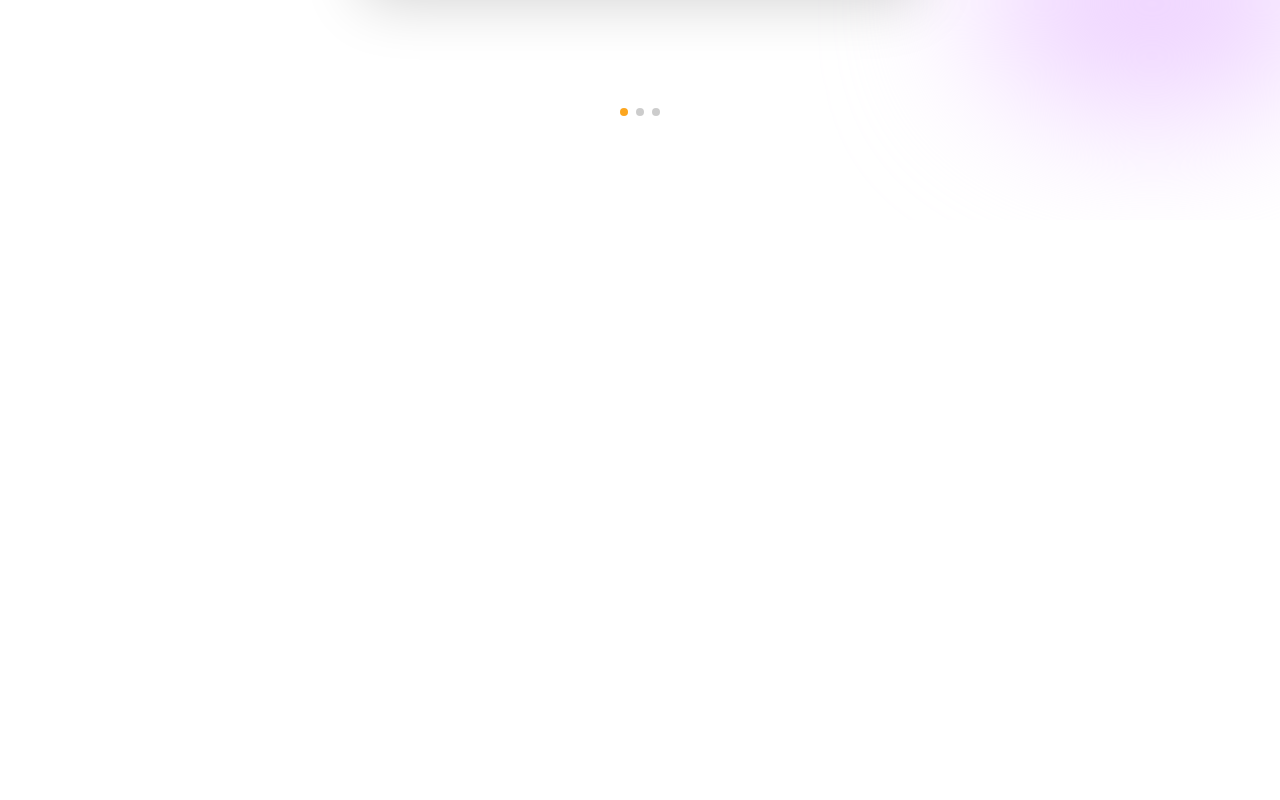
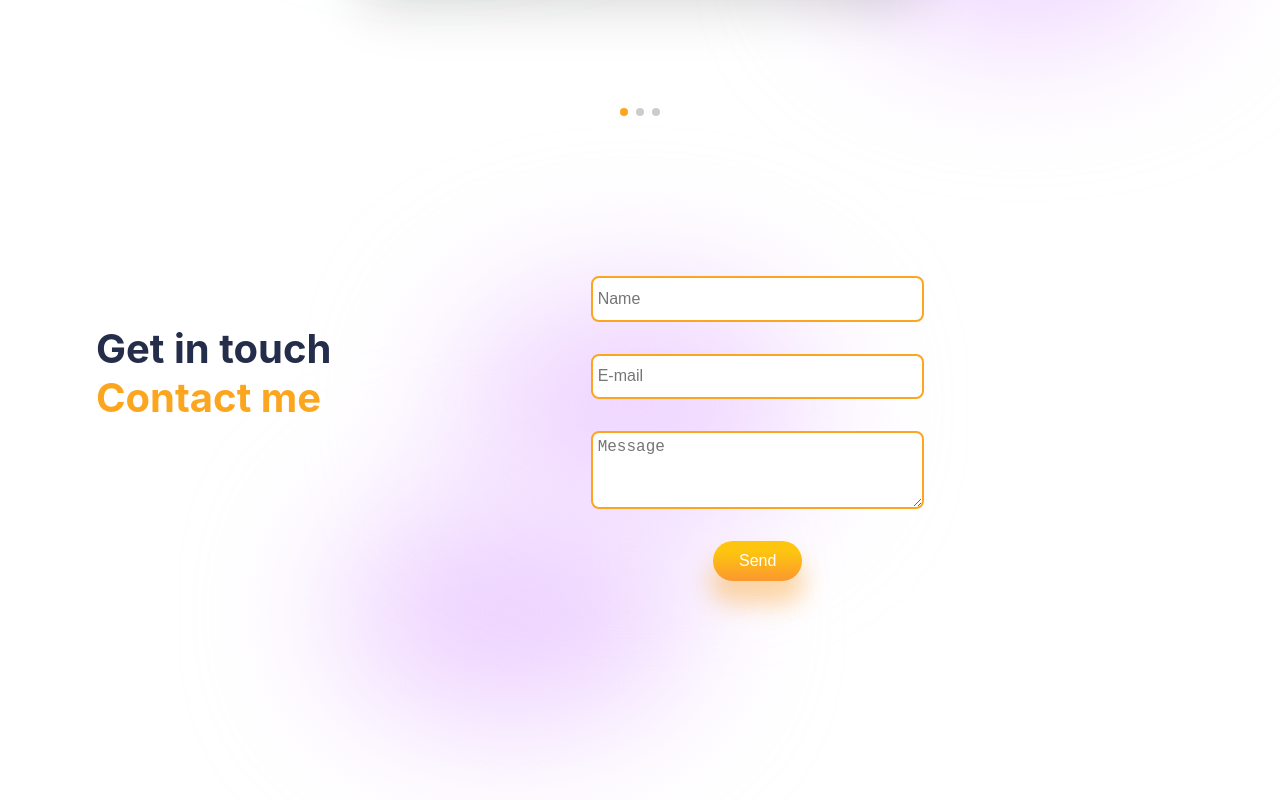
Before and after one commit to KiranKumar7901/Portfolio, a React (Create React App) app: page / in a window 1280 px wide. Shown: the part 4076-4876 px from the top of the page. Before the commit the page ends 4296 px from the top, so only its background shows below. Built offline with nearby package versions, Linux system fonts and the light colour scheme.

Commit message:
working on footer page

```diff
--- a/package.json
+++ b/package.json
@@ -6,6 +6,7 @@
     "@testing-library/jest-dom": "^5.16.5",
     "@testing-library/react": "^13.4.0",
     "@testing-library/user-event": "^13.5.0",
+    "emailjs": "^4.0.1",
     "react": "^18.2.0",
     "react-dom": "^18.2.0",
     "react-scripts": "5.0.1",
--- a/src/App.js
+++ b/src/App.js
@@ -6,6 +6,8 @@ import Experience from './Component/Experience/Experience';
 import Work from './Component/Work/Work';
 import Portfolio from './Component/Portfolio/Portfolio';
 import Testimonials from './Component/Testimonials/Testimonials';
+import Contact from './Component/Contact/Contact';
+import Footer from './Component/Footer/Footer';
 
 function App() {
   return (
@@ -16,7 +18,9 @@ function App() {
       <Experience />
       <Work />
       <Portfolio />
-      <Testimonials/>
+      <Testimonials />
+      <Contact />
+      <Footer/>
     </div>
   );
 }
--- /dev/null
+++ b/src/Component/Contact/Contact.css
@@ -0,0 +1,35 @@
+.contact-form{
+    padding: 0 3rem 0 3rem;
+    display: flex;
+    height: 80vh;
+    margin-top: 4rem;
+}
+
+.c-right{
+    display: flex;
+    justify-content: center;
+    position: relative;
+    flex: 1;
+}
+.c-right>form{
+    display: flex;
+    flex-direction: column;
+    gap: 2rem;
+    align-items: center;
+}
+.c-right .user{
+    width: 20rem;
+    height: 2rem;
+    padding: 0.3rem;
+    outline: none;
+    border: 2px solid var(--orange);
+    border-radius: 8px;
+    font-size: 16px;
+}
+textarea{
+    height: 4rem!important;
+}
+.c-blur1{
+    top: 1rem;
+    left: 8rem;
+}
--- /dev/null
+++ b/src/Component/Contact/Contact.jsx
@@ -0,0 +1,27 @@
+import React from 'react'
+import './Contact.css'
+
+const Contact = () => {
+  return (
+    <div className="contact-form">
+        <div className="w-left">
+              <div className="awesome">
+                  <span>Get in touch</span>
+                  <span>Contact me</span>
+                  <div className="blur s-blur1" style={{background: "ABF1FF94"}}></div>
+              </div>
+          </div>
+          <div className="c-right">
+              <form action="">
+                  <input type="text" placeholder='Name' className='user' />
+                  <input type="email" placeholder='E-mail' className='user' />
+                  <textarea name="message" placeholder='Message' className="user"></textarea>
+                  <input className='button' type="submit" value='Send' />
+                  <div className="blur c-blur1" style={{background:'var(--purple'}}></div>
+              </form>
+          </div>
+    </div>
+  )
+}
+
+export default Contact
--- /dev/null
+++ b/src/Component/Footer/Footer.jsx
@@ -0,0 +1,11 @@
+import React from 'react'
+import './Footer.css'
+
+const Footer = () => {
+  return (
+      <div className="footer">
+          <img src="" alt="" /></div>
+  )
+}
+
+export default Footer
--- a/src/Component/Testimonials/Testimonials.css
+++ b/src/Component/Testimonials/Testimonials.css
@@ -20,12 +20,12 @@
     color: var(--orange);
 }
 .t-blur1{
-    left: 58rem;
-    top: 30rem;
+    left: 50rem;
+    top: 25rem;
 }
 .t-blur2{
-    top: 9rem;
-    left: 0;
+    top: 14rem;
+    left: 14rem;
 }
 .testimonials{
     display: flex;
```
Also changed, not shown: src/Component/Footer/Footer.css (added), 1 other file (tests, documents, lock files or other folders).
